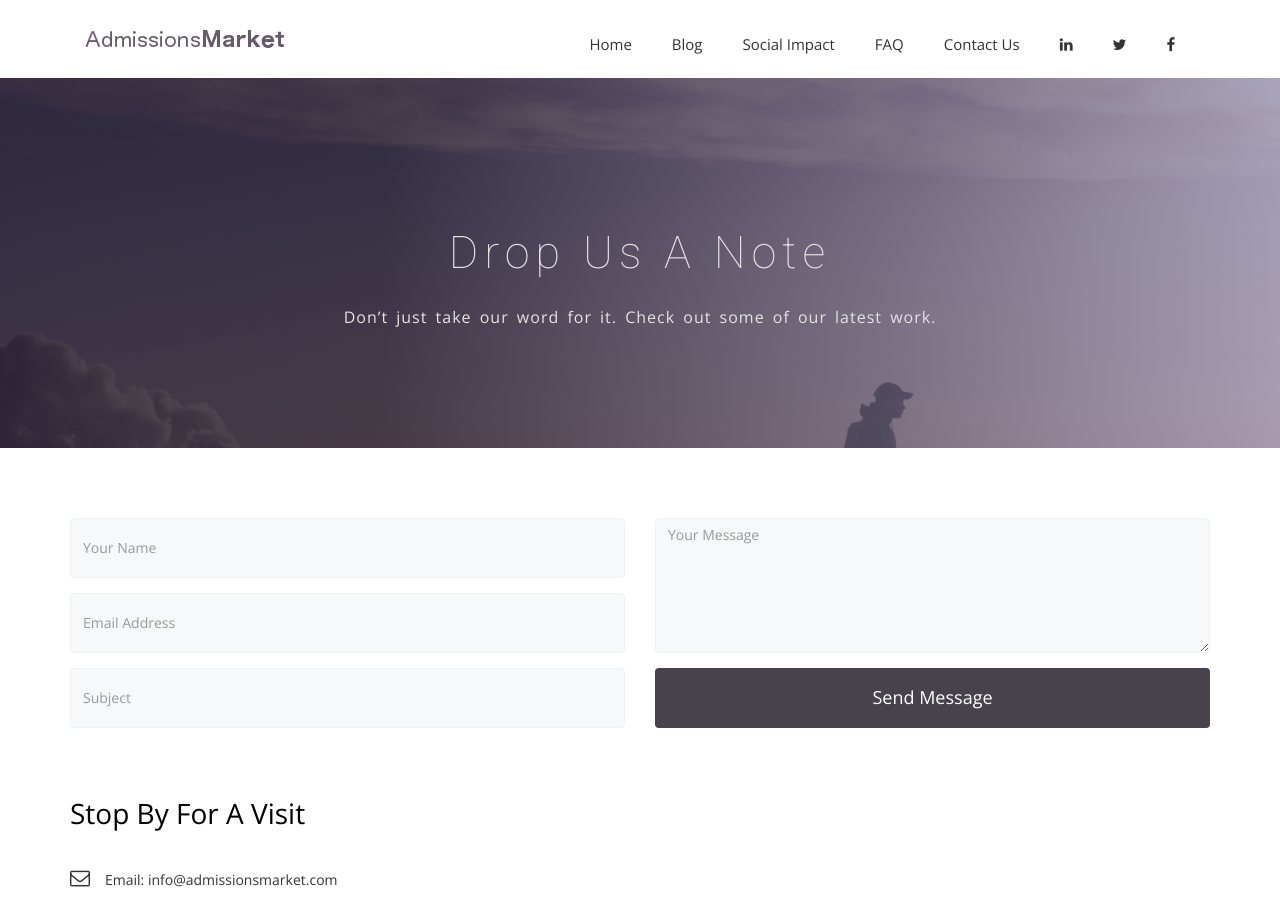
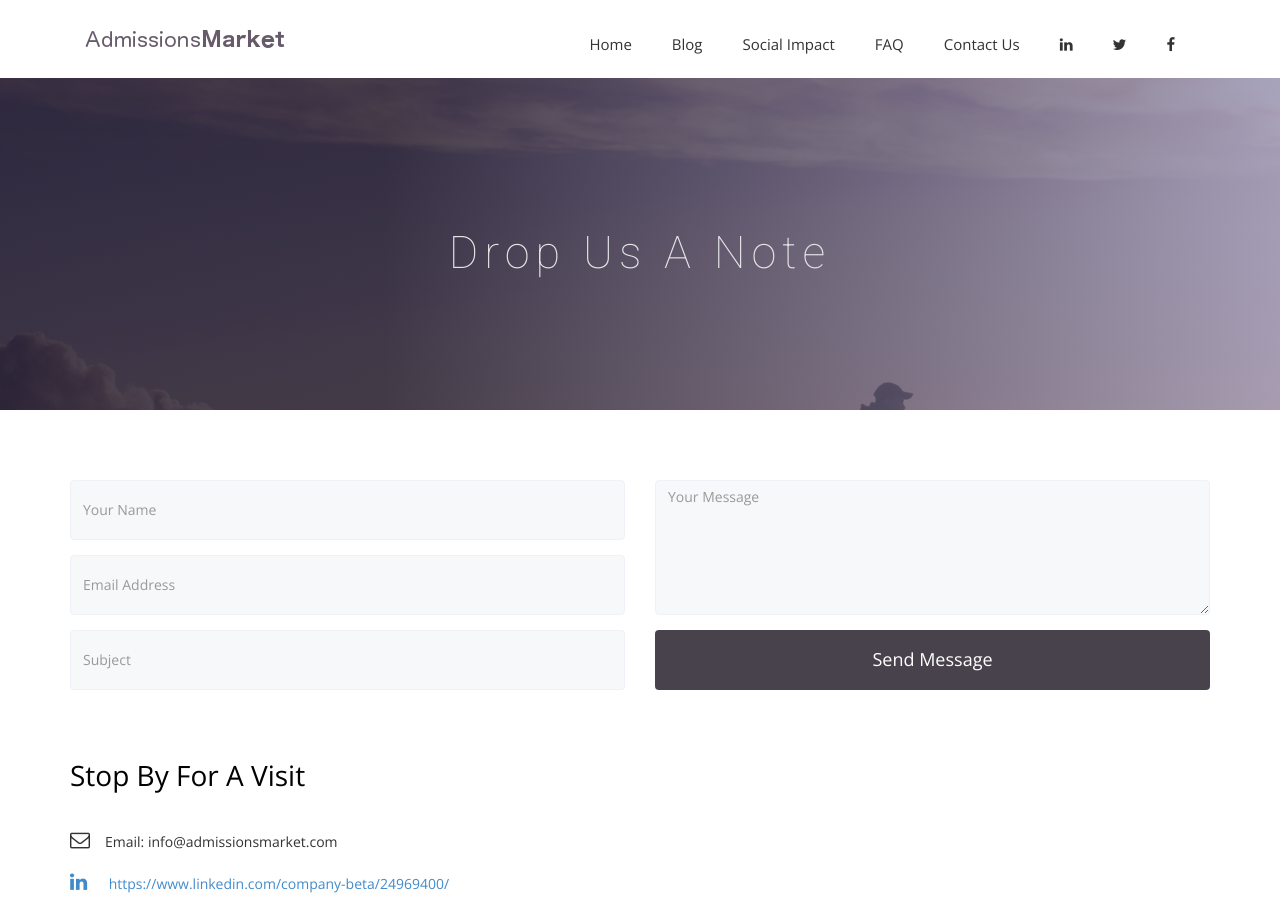
Before and after one commit to dsardi/Eric-Natelson.github.io, a Jekyll site: the page built from contact.html, in a window 1280 px wide and 900 px high. Built offline with Jekyll 4.4.1, drawn with Linux system fonts in a browser that asks for light colours; nearby versions of some CDN libraries; some web fonts are replaced; comment, search, counter and statistics services are not loaded.

Commit message:
Took our <p> section on contact us page

```diff
--- a/contact.html
+++ b/contact.html
@@ -11,7 +11,6 @@
       <div class="col-md-12">
         <div class="block">
           <h1>Drop Us A Note</h1>
-          <p>Don’t just take our word for it. Check out some of our latest work.</p>
         </div>
       </div>
     </div>
```
